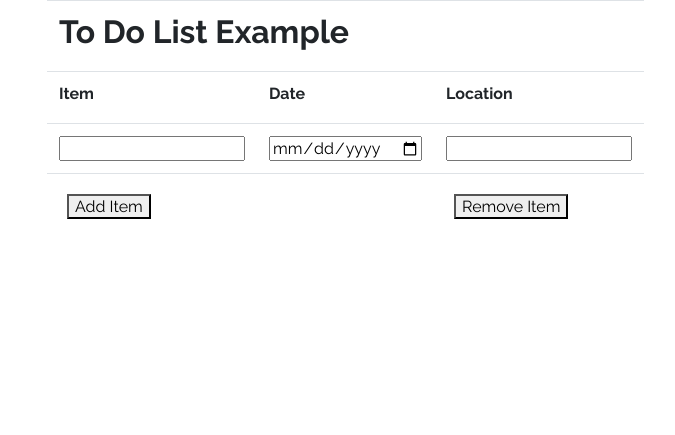
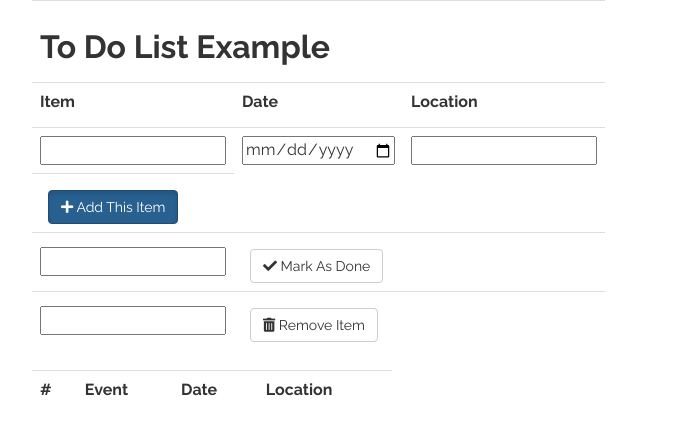
Before and after one commit to teoespero/to-do-list-js, a PHP site: page /index.html in a window 1280 px wide. Shown: the top 435 px of the page, without its empty margins (38-713 px from the left). Run offline with PHP 8.4, Linux system fonts and the light colour scheme; lists and menus that the app fills with data are empty; some libraries are stand-ins or nearby versions.

Commit message:
toDoList now working

```diff
--- a/index.html
+++ b/index.html
@@ -26,7 +26,6 @@
 		<div class="container">
 			<div class="row">
 				<div class="col-lg-4 col-sm-6">
-					<form>
 					<table class="table table-hover">
 						<tr>
 							<td colspan="3">
@@ -50,27 +49,95 @@
 							</td>
 						</tr>
 						<tr>
-								<td>
-									<button id="addItem">
-										Add Item
+							<td colpsan="3">
+								<button id="addItem" class="btn btn-default btn-primary active">
+									<i class="fas fa-plus"></i>  Add This Item
 								</button>
 							</td>
-								<td></td>
+						</tr>
+						<tr>
 							<td>
-									<button id="removeItem">
-										Remove Item
+								<input type="text" id="whatToMark">
+							</td>
+							<td colspan="2">
+								<button id="markAsDone" class="btn btn-default ">
+									<i class="fas fa-check"></i> Mark As Done
+								</button>
+							</td>
+						</tr>
+						<tr>
+							<td>
+								<input type="text" id="whatToDelete">
+							</td>
+							<td colspan="2">
+								<button id="removeItem" class="btn btn-default">
+									<i class="fas fa-trash-alt"></i>  Remove Item
 								</button>
 							</td>
 						</tr>
 					</table>
-					</form>
 				</div>
-					<ol id="myToDoList">
-					</ol>
+			</div>
+			<div class="row">
+				<div class="col-lg-4 col-sm-6">
+					<table class="table table-hover" id="myList">
+						<tr>
+							<th><label>#</label></th>
+							<th><label>Event</label></th>
+							<th><label>Date</label></th>
+							<th><label>Location</label></th>
+						</tr>
+					</table>
+				</div>
 			</div>
 		</div>
 		<script type="text/javascript">
 
+
+			var itemNumber = 0
+			var currentRow = 0;
+			document.getElementById("addItem").addEventListener("click", function(){
+
+				currentRow++;
+
+				var table = document.getElementById('myList');
+				var row = table.insertRow(currentRow);
+				var cell1 = row.insertCell(0);
+				var cell2 = row.insertCell(1);
+				var cell3 = row.insertCell(2);
+				var cell4 = row.insertCell(3);
+
+				itemNumber++;
+				// alert(currentRow);
+				cell1.innerHTML = itemNumber;
+				cell2.innerHTML = document.getElementById('whatToDo').value;
+    			cell3.innerHTML = document.getElementById('whenToDo').value;
+    			cell4.innerHTML = document.getElementById('whereToDo').value;
+
+    			document.getElementById('whatToDo').value = "";
+    			document.getElementById('whenToDo').value = "";
+    			document.getElementById('whereToDo').value = "";
+			});
+
+
+			document.getElementById("removeItem").addEventListener("click", function(){
+
+				var theRow = document.getElementById('whatToDelete').value;
+
+				document.getElementById("myList").deleteRow(theRow);
+				document.getElementById('whatToDelete').value = "";
+			});
+
+			document.getElementById("markAsDone").addEventListener("click", function(){
+
+				var theRow = document.getElementById('whatToMark').value;
+
+				var table = document.getElementById('myList');
+
+				table.rows[theRow].style.setProperty("text-decoration", "line-through");
+				document.getElementById('whatToMark').value = "";
+
+			});
 		</script>
 	</body>
 </html>
--- a/myCSS.css
+++ b/myCSS.css
@@ -25,9 +25,12 @@ button{
   margin: 8px;
 }
 
-.table2 {
-    border-radius: 5px;
-    width: 50%;
-    margin: 0px auto;
-    float: none;
+
+.table > tbody > tr > td {
+     vertical-align: middle;
 }
+
+tr.strikeout td:after {
+  content: "\00B7";
+  font-size: 1px;
+}
```
Lines whose indentation alone changed are shown as unchanged.
